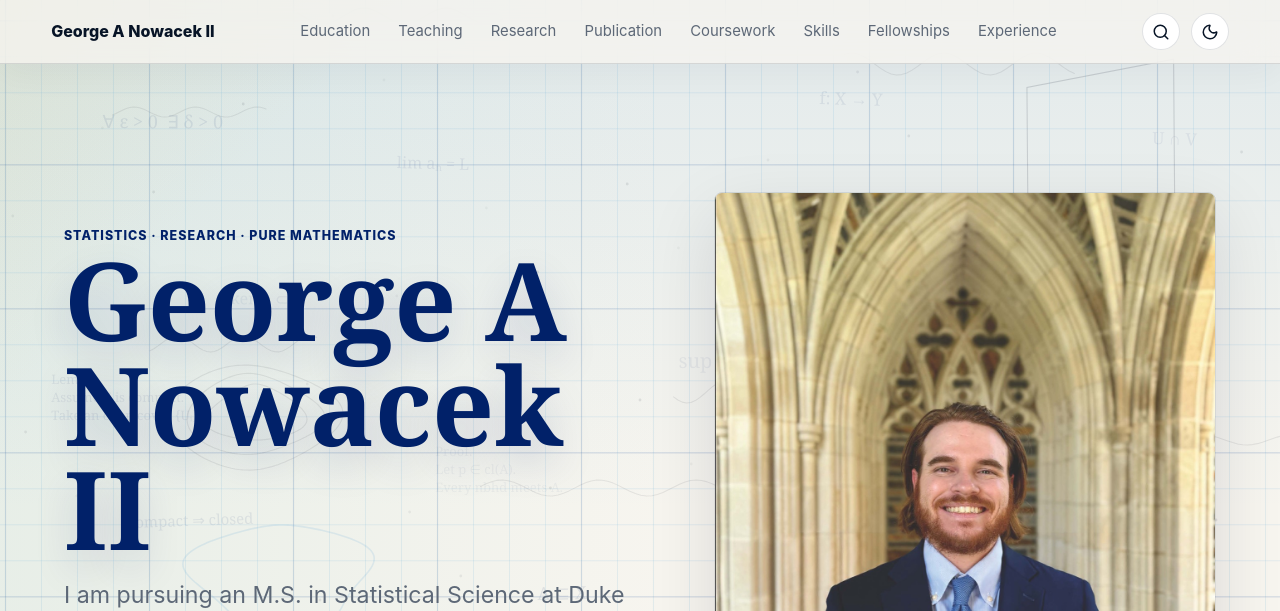
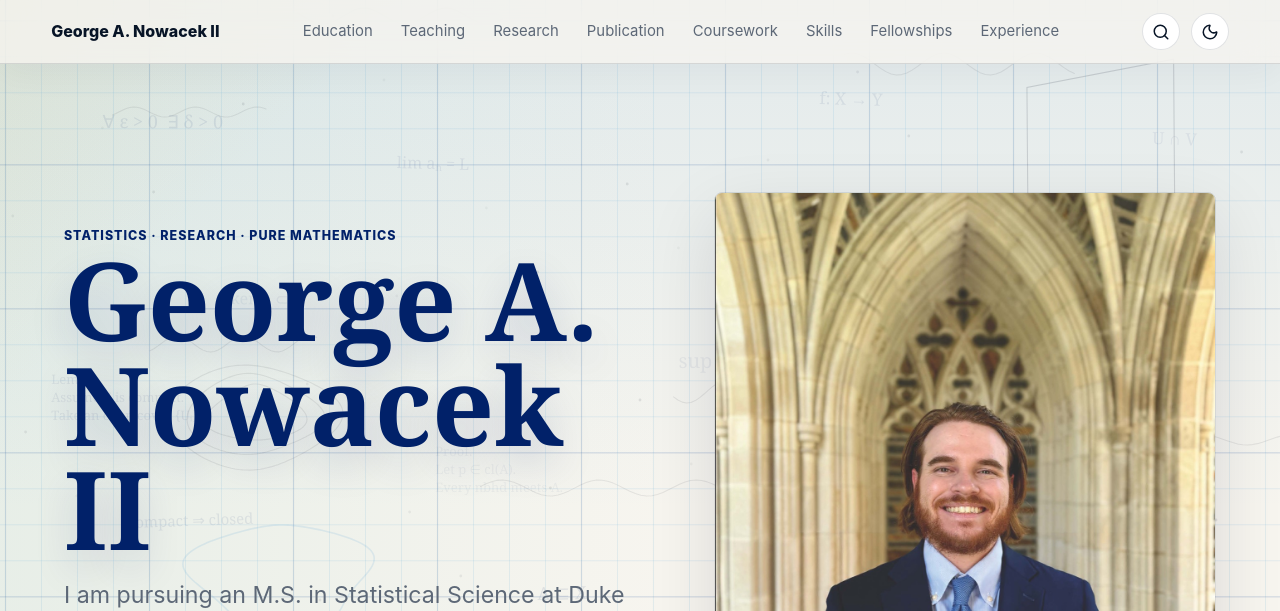
Before and after one commit to ganowacek/personal_website, a React (Vite) app: page / in a window 1280 px wide. Shown: the top 611 px of the page. Built offline with nearby package versions, Linux system fonts and the light colour scheme.

Commit message:
Standardize display name punctuation

```diff
--- a/index.html
+++ b/index.html
@@ -3,7 +3,7 @@
   <head>
     <meta charset="UTF-8" />
     <meta name="viewport" content="width=device-width, initial-scale=1.0" />
-    <title>George A Nowacek II | Statistics, Research & Pure Mathematics</title>
+    <title>George A. Nowacek II | Statistics, Research & Pure Mathematics</title>
     <meta
       name="description"
       content="I am pursuing an M.S. in Statistical Science at Duke University, with CV-listed work across global health data science, maternal health research, teaching, and medical humanities."
@@ -13,14 +13,14 @@
     <link rel="manifest" href="%BASE_URL%site.webmanifest" />
     <meta property="og:type" content="website" />
     <meta property="og:url" content="https://ganowacek.github.io/george-nowacek.com/" />
-    <meta property="og:title" content="George A Nowacek II | Statistics, Research & Pure Mathematics" />
+    <meta property="og:title" content="George A. Nowacek II | Statistics, Research & Pure Mathematics" />
     <meta
       property="og:description"
       content="My CV-listed work across statistical science, mathematics, global health data science, maternal health research, teaching, and medical humanities."
     />
     <meta property="og:image" content="https://ganowacek.github.io/george-nowacek.com/og-card.png" />
     <meta name="twitter:card" content="summary_large_image" />
-    <meta name="twitter:title" content="George A Nowacek II | Statistics, Research & Pure Mathematics" />
+    <meta name="twitter:title" content="George A. Nowacek II | Statistics, Research & Pure Mathematics" />
     <meta
       name="twitter:description"
       content="My CV-listed work spans statistical science, mathematics, global health data science, maternal health research, teaching, and medical humanities."
--- a/src/data/site.ts
+++ b/src/data/site.ts
@@ -2,8 +2,8 @@ const assetBase = import.meta.env.BASE_URL;
 export const withBasePath = (path: string) => `${assetBase}${path.replace(/^\/+/, "")}`;
 
 export const siteConfig = {
-  name: "George A Nowacek II",
-  shortName: "George A Nowacek II",
+  name: "George A. Nowacek II",
+  shortName: "George A. Nowacek II",
   domain: "https://ganowacek.github.io/george-nowacek.com",
   email: "geanowacek@gmail.com",
   linkedin: "https://www.linkedin.com/in/george-a-nowacek-ii/",
@@ -11,7 +11,7 @@ export const siteConfig = {
   cv: withBasePath("George_Nowacek_CV.pdf"),
   headshot: withBasePath("headshot.jpg"),
   cvAvailable: true,
-  title: "George A Nowacek II | Statistics, Research & Pure Mathematics",
+  title: "George A. Nowacek II | Statistics, Research & Pure Mathematics",
   description:
     "I am pursuing an M.S. in Statistical Science at Duke University, with research and teaching experience across global health data science, maternal health, statistical computing, and medical humanities.",
 };
--- a/src/pages/HomePage.tsx
+++ b/src/pages/HomePage.tsx
@@ -56,7 +56,7 @@ export function HomePage({ onNavigate }: HomePageProps) {
           </div>
         </div>
         <figure className="hero-portrait">
-          <img src={siteConfig.headshot} alt="Professional headshot of me, George A Nowacek II" />
+          <img src={siteConfig.headshot} alt="Professional headshot of me, George A. Nowacek II" />
         </figure>
       </section>
 
```
Also changed, not shown: public/site.webmanifest, 1 other file (tests, documents, lock files or other folders).
